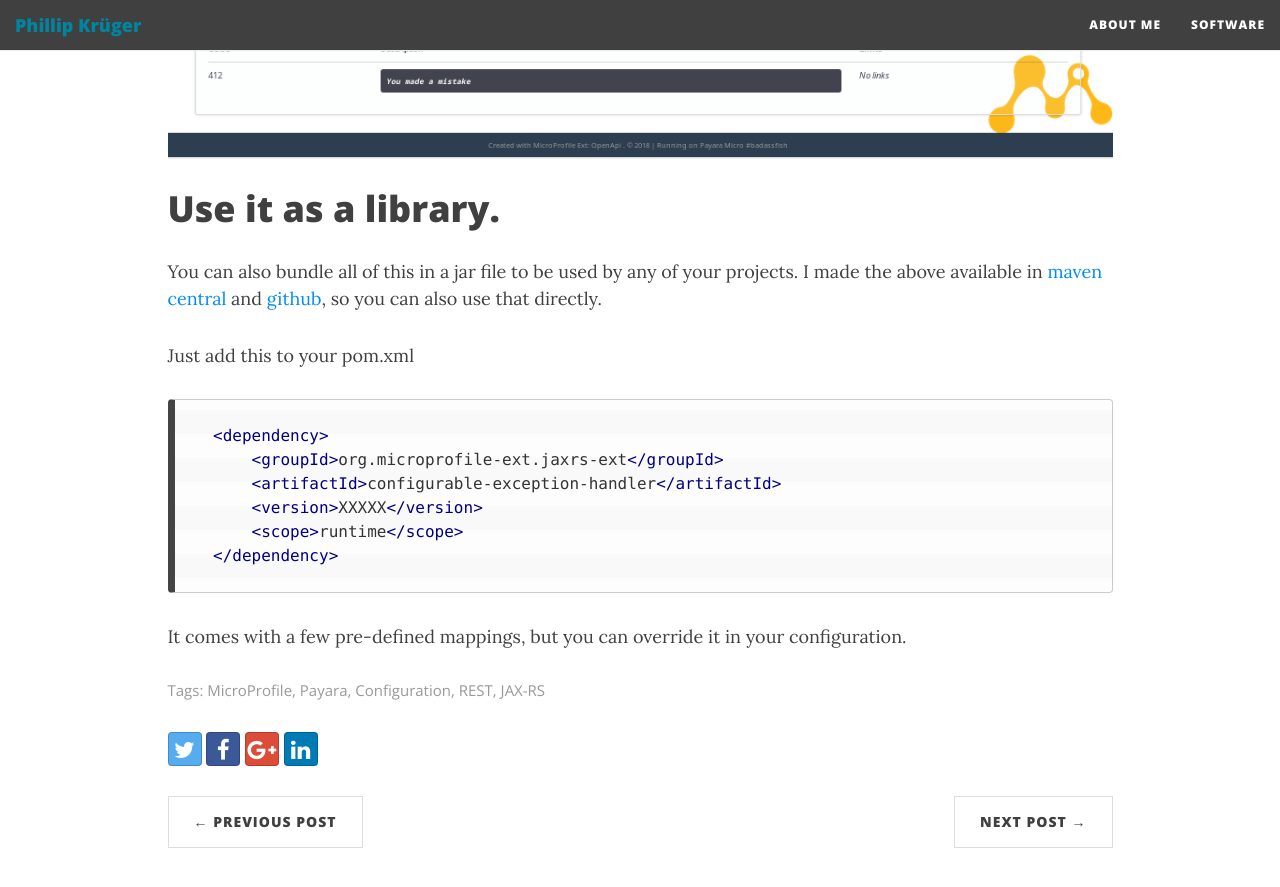
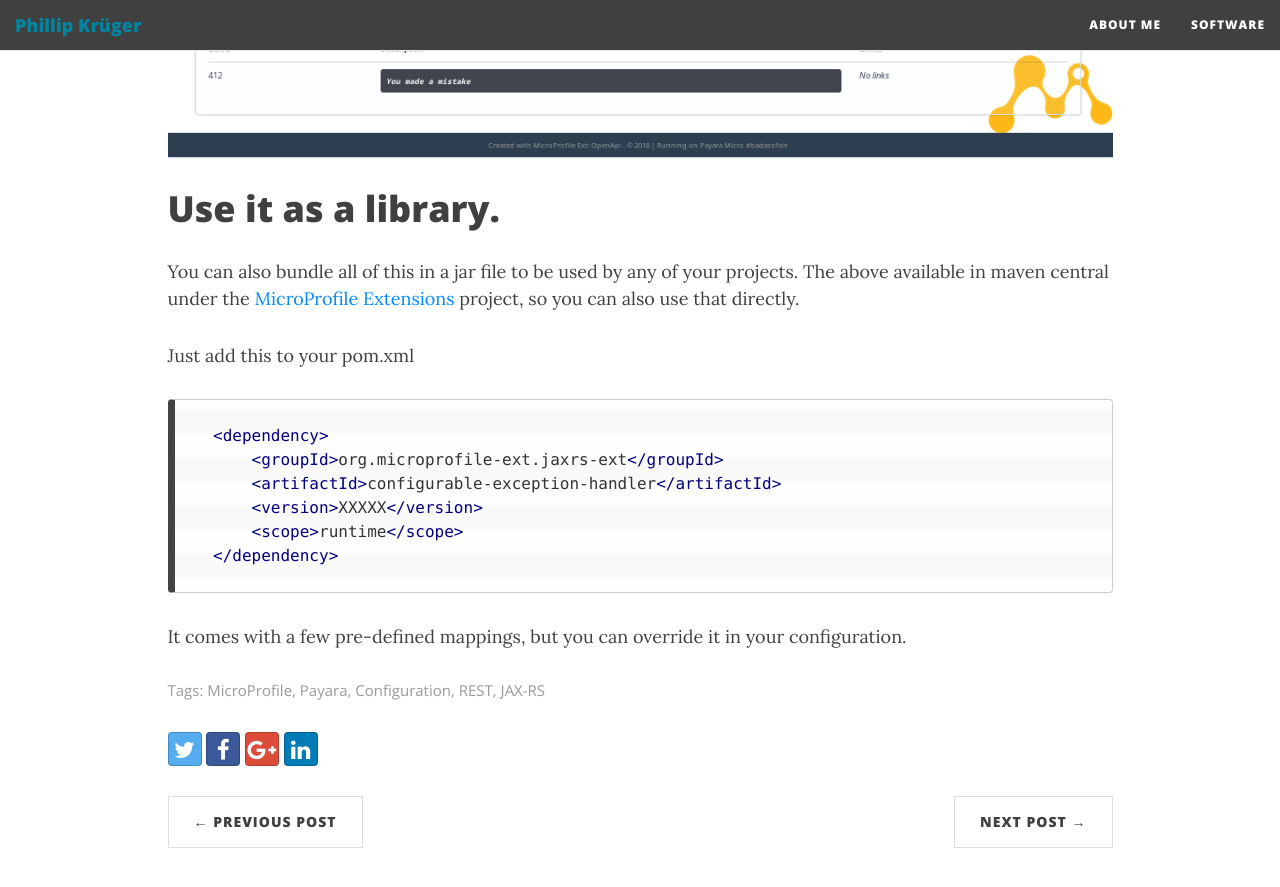
Before and after one commit to phillip-kruger/phillip-kruger.github.io, a Jekyll site: the page built from _posts/2018-08-13-jax-rs_config.md, in a window 1280 px wide and 900 px high, scrolled down 3794 px. Shown: the top 887 px of the window. Built offline with Jekyll 4.4.1, drawn with Linux system fonts in a browser that asks for light colours; nearby versions of some CDN libraries; comment, search, counter and statistics services are not loaded.

Commit message:
Changes to reference MicroProfile-ext.org

```diff
--- a/_posts/2018-08-13-jax-rs_config.md
+++ b/_posts/2018-08-13-jax-rs_config.md
@@ -109,7 +109,7 @@ In the above example we will map a CircuitBreakerOpenException (from MicroProfil
 
 # Use it as a library.
 
-You can also bundle all of this in a jar file to be used by any of your projects. I made the above available in [maven central](https://search.maven.org/artifact/com.github.phillip-kruger.microprofile-extensions/jaxrs-ext/1.0.9/jar) and [github](https://github.com/phillip-kruger/microprofile-extensions/tree/master/jaxrs-ext), so you can also use that directly.
+You can also bundle all of this in a jar file to be used by any of your projects. The above available in maven central under the [MicroProfile Extensions](https://www.microprofile-ext.org) project, so you can also use that directly.
 
 Just add this to your pom.xml
 
```
